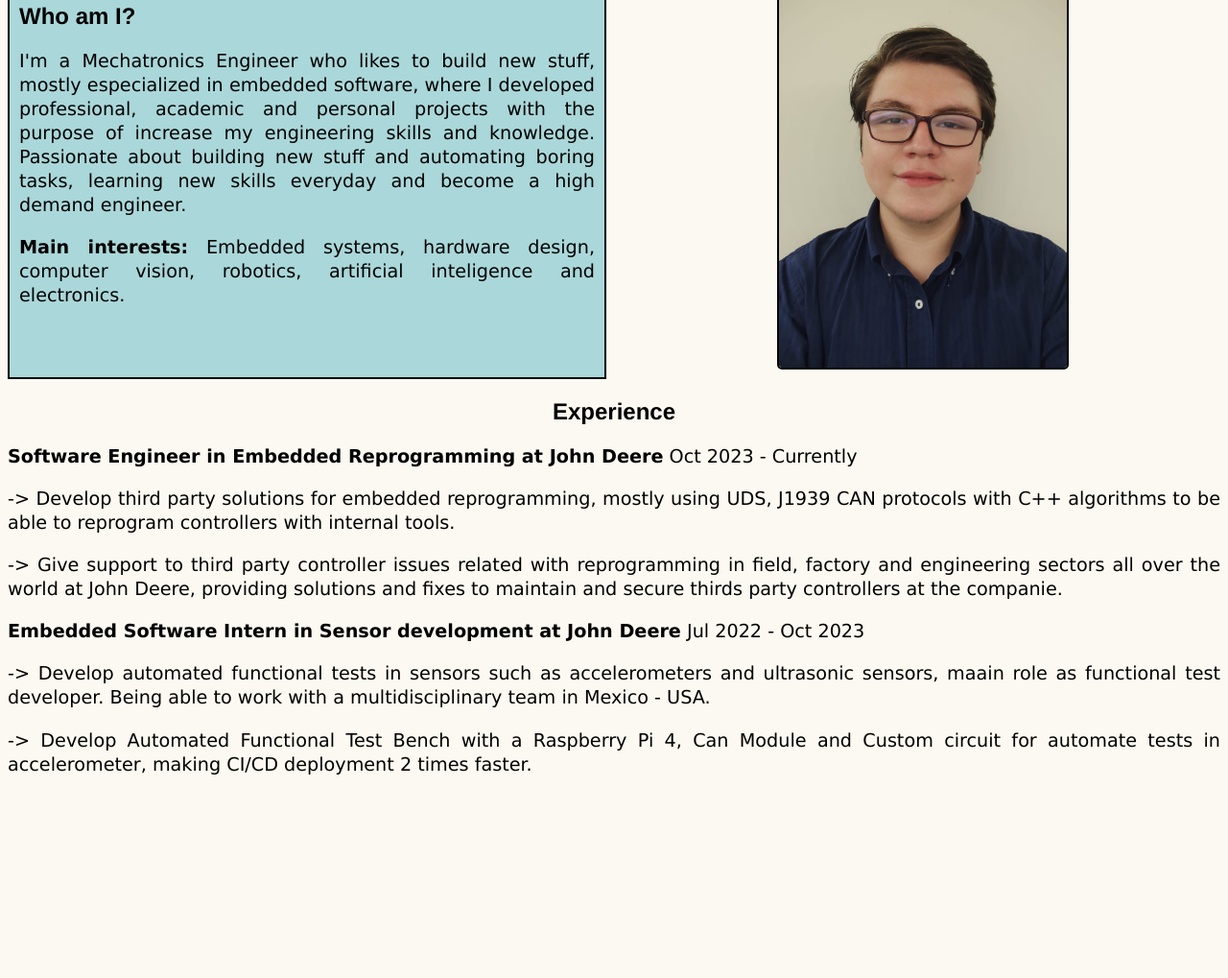
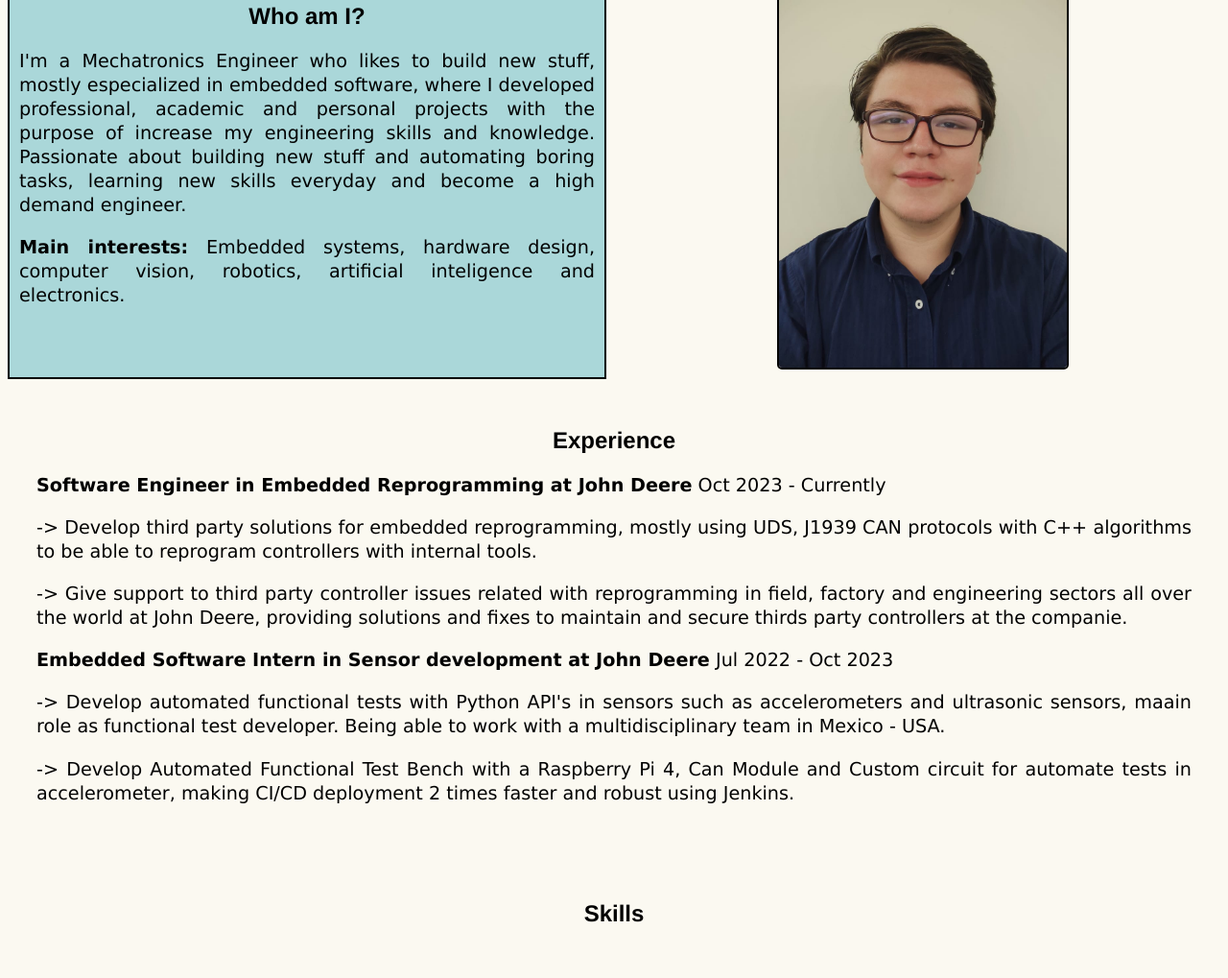
Before and after one commit to corbridge/corbridge.github.io, a plain HTML site: page index.html in a window 1280 px wide. Shown: the part 375-1394 px from the top of the page at 96% size. Before the commit the page ends 1211 px from the top, so only its background shows below. Drawn offline with Linux system fonts and the light colour scheme.

Commit message:
start skills section

```diff
--- a/index.html
+++ b/index.html
@@ -52,11 +52,14 @@
                 providing solutions and fixes to maintain and secure thirds party controllers at the companie.
             </p>
             <p><b>Embedded Software Intern in Sensor development at John Deere</b> Jul 2022 - Oct 2023</p>
-            <p>-> Develop automated functional tests in sensors such as accelerometers and ultrasonic sensors, maain role as functional test developer. Being able to
+            <p>-> Develop automated functional tests with Python API's in sensors such as accelerometers and ultrasonic sensors, maain role as functional test developer. Being able to
                 work with a multidisciplinary team in Mexico - USA.
             </p>
-            <p>-> Develop Automated Functional Test Bench with a Raspberry Pi 4, Can Module and Custom circuit for automate tests in accelerometer, making CI/CD deployment 2 times faster.
+            <p>-> Develop Automated Functional Test Bench with a Raspberry Pi 4, Can Module and Custom circuit for automate tests in accelerometer, making CI/CD deployment 2 times faster and robust using Jenkins.
             </p>
+        </div>
+        <div class="skills">
+            <h2>Skills</h2>
         </div>
         <div class="who-flex-container" id="Portfolio">
             <!-- <div class="flex-child">
--- a/style.css
+++ b/style.css
@@ -52,6 +52,7 @@ ul {
     border: 2px solid black;
     background-color: #AAD7D9;
     padding: 10px;
+    text-align: center;
 }
 
 .flex-child:first-child:not(.not-background){
@@ -82,4 +83,10 @@ p{
 
 .experience-div{
     text-align: center;
+    padding:30px;
 }
+
+.skills{
+    text-align: center;
+    padding:30px;
+}
```
